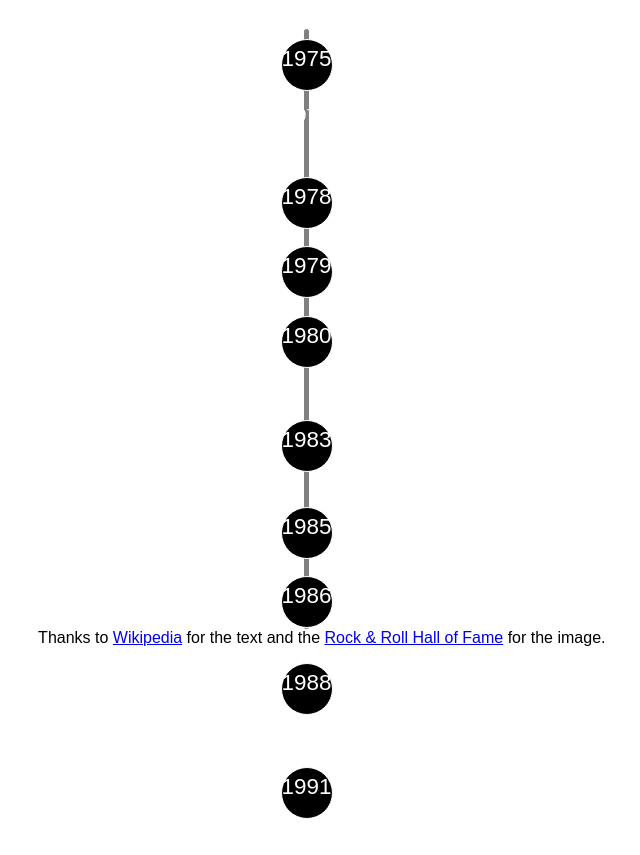
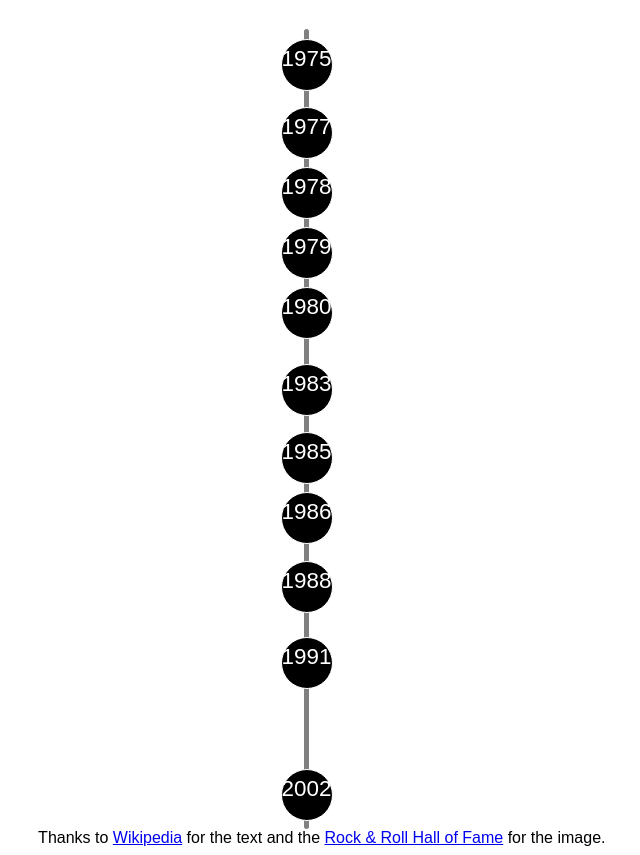
Before and after one commit to kgdiem/tribute-page, a plain HTML site: page index.html in a window 1280 px wide. Shown: the part 1691-2546 px from the top of the page, without its empty margins (334-974 px from the left). Before the commit the page ends 2346 px from the top, so only its background shows below. Drawn offline with Linux system fonts and the light colour scheme; a web font is replaced by a local one.

Commit message:
update js

```diff
--- a/index.html
+++ b/index.html
@@ -37,7 +37,8 @@
                     <div class="dot">
                         <p>1975</p>
                     </div>
-                    <div>
+
+                    <div class="dot">
                         <p>1977</p>
                     </div>
 
--- a/resources/css/index.css
+++ b/resources/css/index.css
@@ -40,7 +40,7 @@ iframe{
 
 #line{
     width: 5px;
-    height: 600px;
+    height: 800px;
     background-color: gray;
     position: relative;
     display: inline-block;
--- a/resources/js/index.js
+++ b/resources/js/index.js
@@ -10,9 +10,10 @@ addDotPositioning();
 
 function addDotPositioning(){
     const dotElements = document.getElementsByClassName('dot');
+    const timeline = document.getElementById('line');
 
     const dotCount = dotElements.length;
-    const lengthOfTimeline = document.getElementById('line').clientHeight - 10; //margin top on dots container
+    const lengthOfTimeline = timeline.clientHeight - 10; //margin top on dots container
 
     const start = getDotYear(dotElements[0]);
 
@@ -22,7 +23,7 @@ function addDotPositioning(){
 
     const end = getDotYear(lastDot);
 
-    const yearMargin = getYearMargin(lengthOfTimeline, dotHeight, start, end);
+    const yearMargin = getYearMargin(lengthOfTimeline, dotCount, dotHeight, start, end);
 
     let dotElement;
     let dotYear;
@@ -37,7 +38,8 @@ function addDotPositioning(){
         lastYear = dotYear;
     }
 
-    lastDot.style.marginTop = (yearMargin * (end - lastYear) - dotHeight + 3);
+    lastDotMargin = (yearMargin * (end - lastYear) - 10);
+    lastDot.style.marginTop = lastDotMargin >= 0 ? lastDotMargin : 0;
 }
 
 function getDotYear(dot){
@@ -46,16 +48,16 @@ function getDotYear(dot){
     return parseInt(p.textContent);
 }
 
-function getYearMargin(lineHeight, dotHeight, startDate, endDate){
+function getYearMargin(lineHeight, dotCount, dotHeight, startDate, endDate){
     const startOfLastDot = lineHeight - dotHeight - 10;
 
     const endOfFirstDot = dotHeight + 10;
 
-    const spaceBetween = startOfLastDot - endOfFirstDot;
+    const spaceBetween = (startOfLastDot - endOfFirstDot) - (dotCount - 2) * dotHeight;
 
     const years = endDate - startDate;
 
     const marginPerYear = spaceBetween/years;
 
-    return marginPerYear;
+    return marginPerYear < 0 ? 0 : marginPerYear;
 }
```
